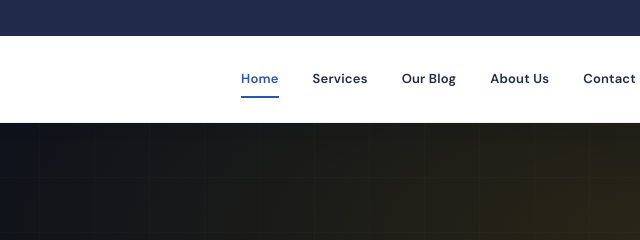
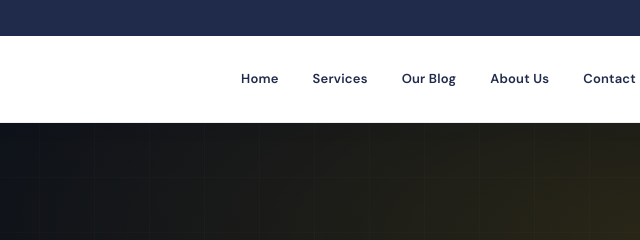
Before and after one commit to HawthorneDigital/HawthorneDigital, a plain HTML site: page cybermonday/t&c/index.html in a window 1280 px wide. Shown: the top 240 px of the page, 401-1041 px from the left. Drawn offline with Linux system fonts and the light colour scheme.

Commit message:
Fix active class on home navigation link

```diff
--- a/cybermonday/t&c/index.html
+++ b/cybermonday/t&c/index.html
@@ -685,7 +685,7 @@ img{max-width:100%}
         <nav class="site-navigation"
              aria-label="Main navigation">
 
-            <a href="/" class="site-nav-link active">
+            <a href="/" class="site-nav-link">
                 Home
             </a>
 
```
